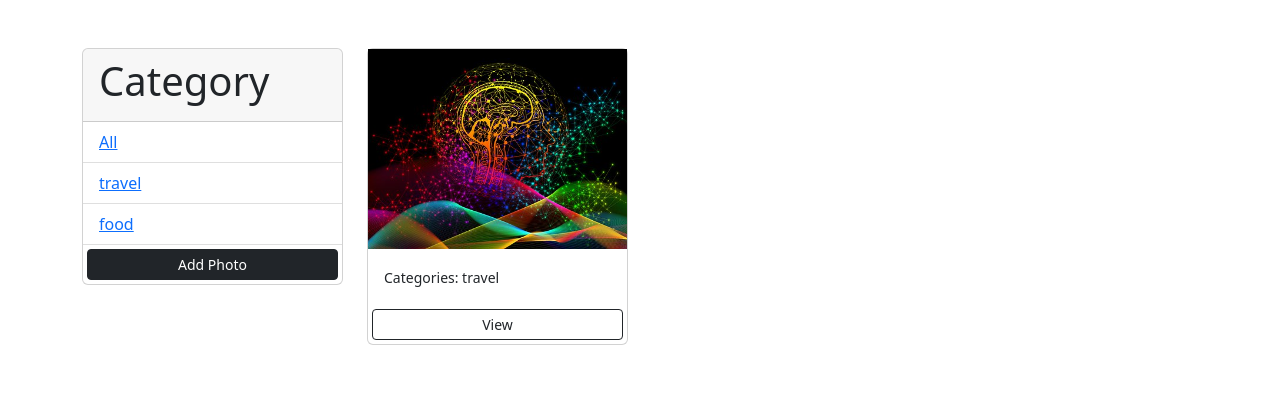
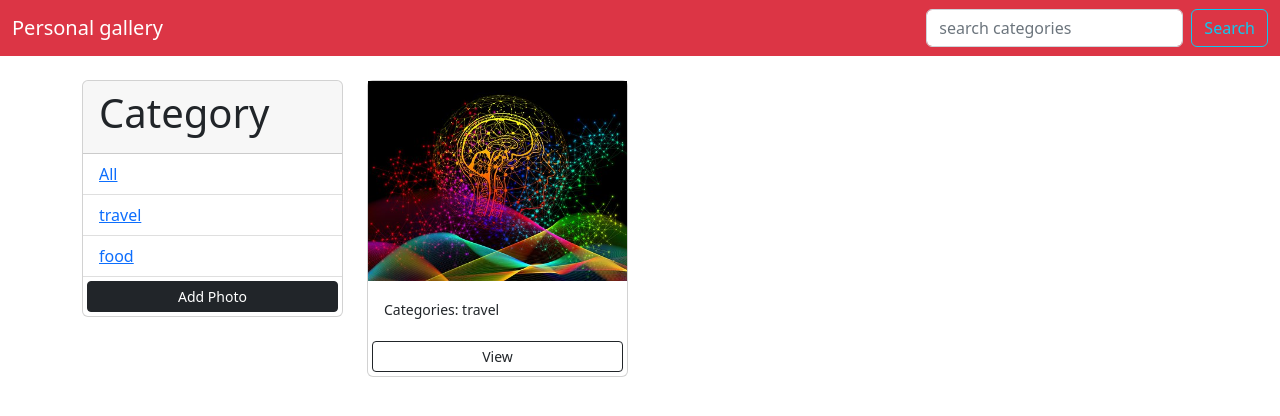
Before and after one commit to lu-dwig/Django-Gallery-App, a Django app: page / in a window 1280 px wide. Shown: the top 416 px of the page. Run offline with Django 4.2, Linux system fonts and the light colour scheme; data comes from the database, SQL or seed files in the repository; both versions use the stored data as it was after the commit.

Commit message:
creation of the navbar

```diff
--- a/photos/templates/photos/gallery.html
+++ b/photos/templates/photos/gallery.html
@@ -20,8 +20,18 @@
     </style>
 
 </head>
-<body class="m-5" >
-
+<body>
+    <nav class="navbar navbar-expand-lg navbar-dark bg-danger mb-4">
+        <div class="container-fluid">
+            <a class="navbar-brand" href="{% url 'gallery' %}">Personal gallery</a>
+            <form class="d-flex" action="">
+                <input class="form-control me-2" type="search"
+                  placeholder="search categories" aria-label="Search"
+                  name="query" >
+                <button class="btn btn-outline-info" type="submit">Search</button>
+            </form>
+        </div>
+    </nav>
     <div class="container">
         <div class="row">
             <div class="col-md-3">
--- a/photos/templates/photos/photo.html
+++ b/photos/templates/photos/photo.html
@@ -16,10 +16,9 @@
         <div class="row justify-content-center">
             <div class="col-">
                 <a href="{% url 'gallery' %}" class="btn btn-dark my-3">Go Back</a>
-
                 <div style="height:90vh;">
                     <img style="max-width:100%; max-height:100%;"
-                        src="{{photo.image.url}}" alt="">
+                     src="https://images.unsplash.com/photo-1605374180794-204296e6df5b?ixlib=rb-1.2.1&ixid=MnwxMjA3fDB8MHxzZWFyY2h8MXx8ZmFuY3l8ZW58MHx8MHx8&w=1000&q=80" alt="">
                     <p>{{photo.description}}</p>
                 </div>
             </div>
--- a/photos/views.py
+++ b/photos/views.py
@@ -22,6 +22,7 @@ def gallery(request):
 def viewPhoto(request, pk):
     photo = Photo.objects.all()
     photo = Photo.objects.filter(id=pk)
+
 
     return render(request, 'photos/photo.html', {'photo':photo})
 
```
Also changed, not shown: db.sqlite3, photos/migrations/0003_alter_category_options_alter_photo_options.py (added), photos/migrations/0004_alter_photo_options.py (added), static/images/binary-5137349__340_yiDk3Mc.jpg (added), 1 other file.
